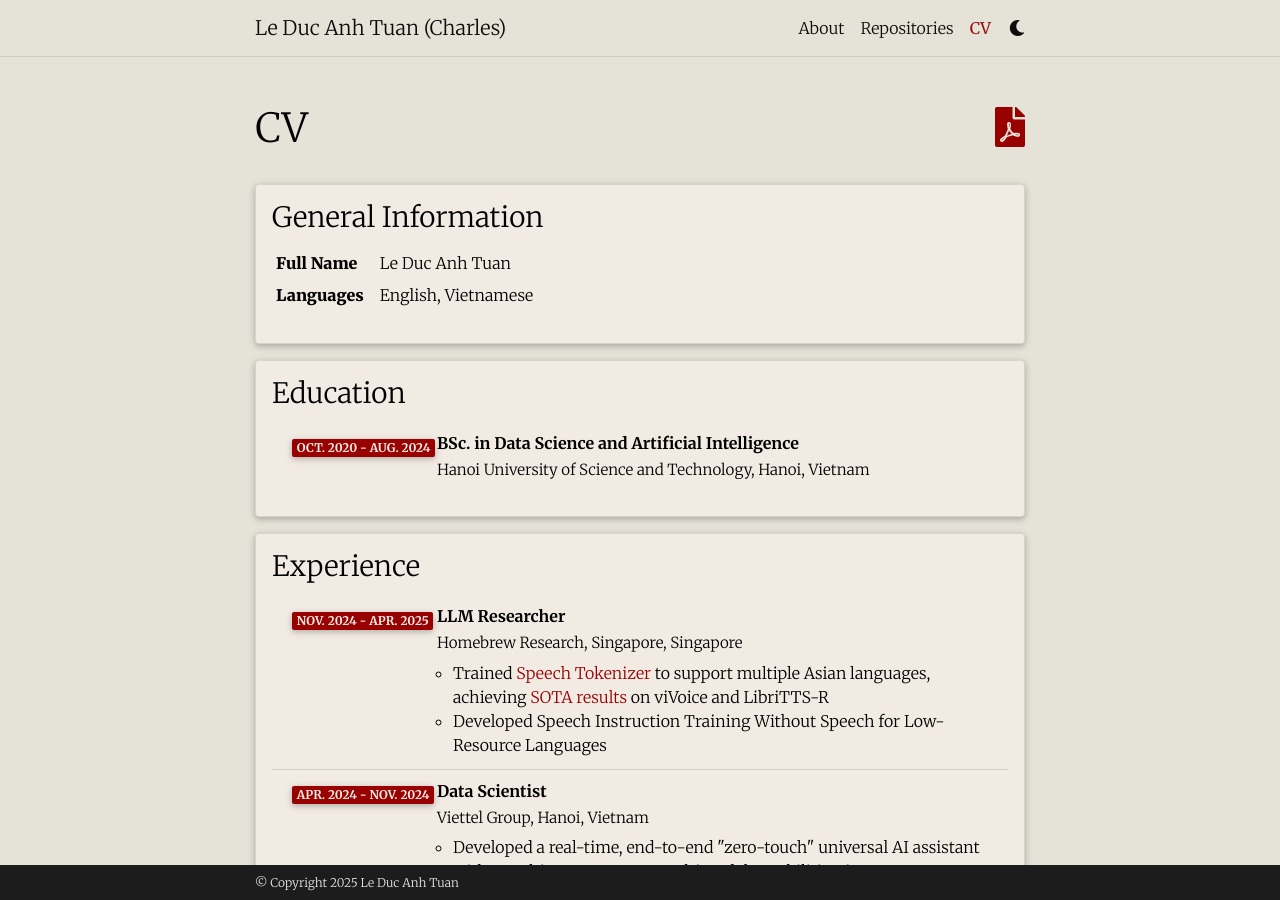
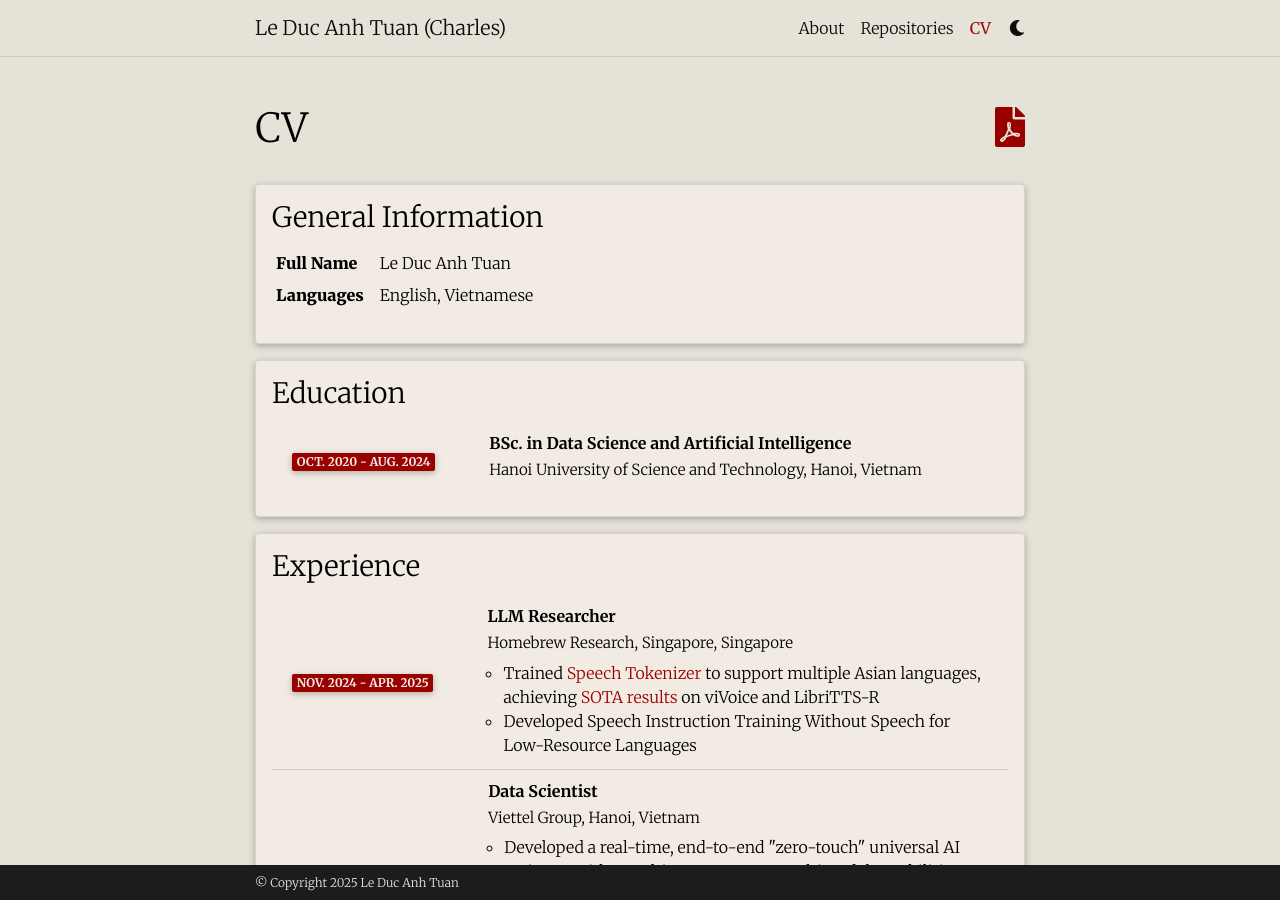
Before and after one commit to tuanlda78202/tuanlda78202.github.io, a Jekyll site: the page built from _pages/cv.md, in a window 1280 px wide and 900 px high. Built offline with Jekyll 4.4.1, drawn with Linux system fonts in a browser that asks for light colours; comment, search, counter and statistics services are not loaded; a style sheet for code colours, icons or effects is not loaded.

Commit message:
fix: time table

```diff
--- a/_includes/cv/time_table.html
+++ b/_includes/cv/time_table.html
@@ -3,13 +3,13 @@
       <li class="list-group-item">
         <div class="row">
           {% if content.year %}
-            <div class="col-xs-2 cl-sm-2 col-md-2 text-center" style="width: 75px;">
-              <span class="badge font-weight-bold danger-color-dark text-uppercase align-middle" style="min-width: 75px;">
+            <div class="col-auto my-auto">
+              <span class="badge font-weight-bold danger-color-dark text-uppercase align-middle">
                 {{ content.year }}
               </span>
             </div>
           {% endif %}
-          <div class="col-xs-10 cl-sm-10 col-md-10 mt-2 mt-md-0">
+          <div class="col mt-2 mt-md-0">
             {% if content.title %}
             <h6 class="title font-weight-bold ml-1 ml-md-4">{{content.title}}</h6>
             {% endif %}
```
